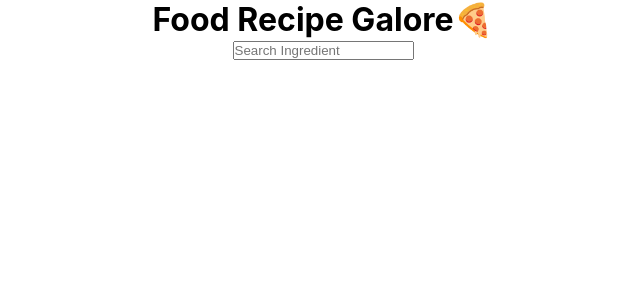
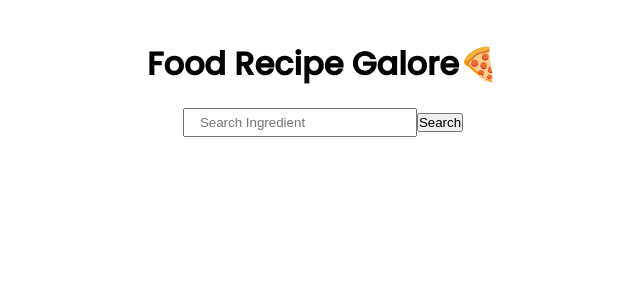
Before and after one commit to Maina-Francis/recipe-app, a React (Create React App) app: page / in a window 1280 px wide. Shown: the top 300 px of the page, without its empty margins (317-957 px from the left). Built offline with nearby package versions, Linux system fonts and the light colour scheme.

Commit message:
adds styling to the navbar

```diff
--- a/src/App.js
+++ b/src/App.js
@@ -25,11 +25,13 @@ function App() {
       <h1 onClick={getRecipes}>Food Recipe Galore🍕</h1>
       <form className="search">
         <input
+          className="input"
           type="text"
           placeholder="Search Ingredient"
           value={search}
           onChange={(e) => setSearch(e.target.value)}
         />
+        <input type="submit" value="Search" />
       </form>
     </div>
   );
--- a/src/index.css
+++ b/src/index.css
@@ -1,8 +1,10 @@
+@import url("https://fonts.googleapis.com/css2?family=Poppins:wght@400;500&display=swap");
+
 body {
   margin: 0;
-  font-family: -apple-system, BlinkMacSystemFont, "Segoe UI", "Roboto", "Oxygen",
-    "Ubuntu", "Cantarell", "Fira Sans", "Droid Sans", "Helvetica Neue",
-    sans-serif;
+  font-family: "Poppins", -apple-system, BlinkMacSystemFont, "Segoe UI",
+    "Roboto", "Oxygen", "Ubuntu", "Cantarell", "Fira Sans", "Droid Sans",
+    "Helvetica Neue", sans-serif;
   -webkit-font-smoothing: antialiased;
   -moz-osx-font-smoothing: grayscale;
 }
@@ -22,4 +24,15 @@ code {
   justify-content: center;
   align-items: center;
   flex-direction: column;
+  padding: 40px 20px;
 }
+
+.search {
+  margin-top: 20px;
+}
+
+.input {
+  min-width: 200px;
+  max-width: 100vw;
+  padding: 5px 15px;
+}
```
